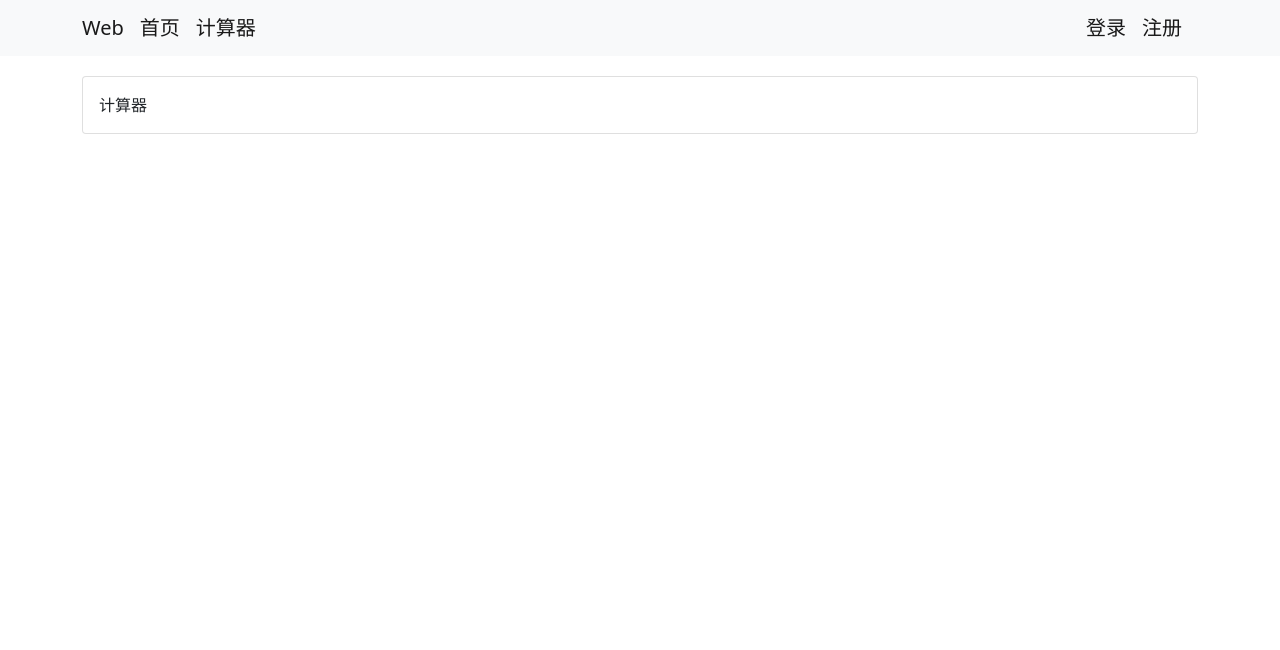
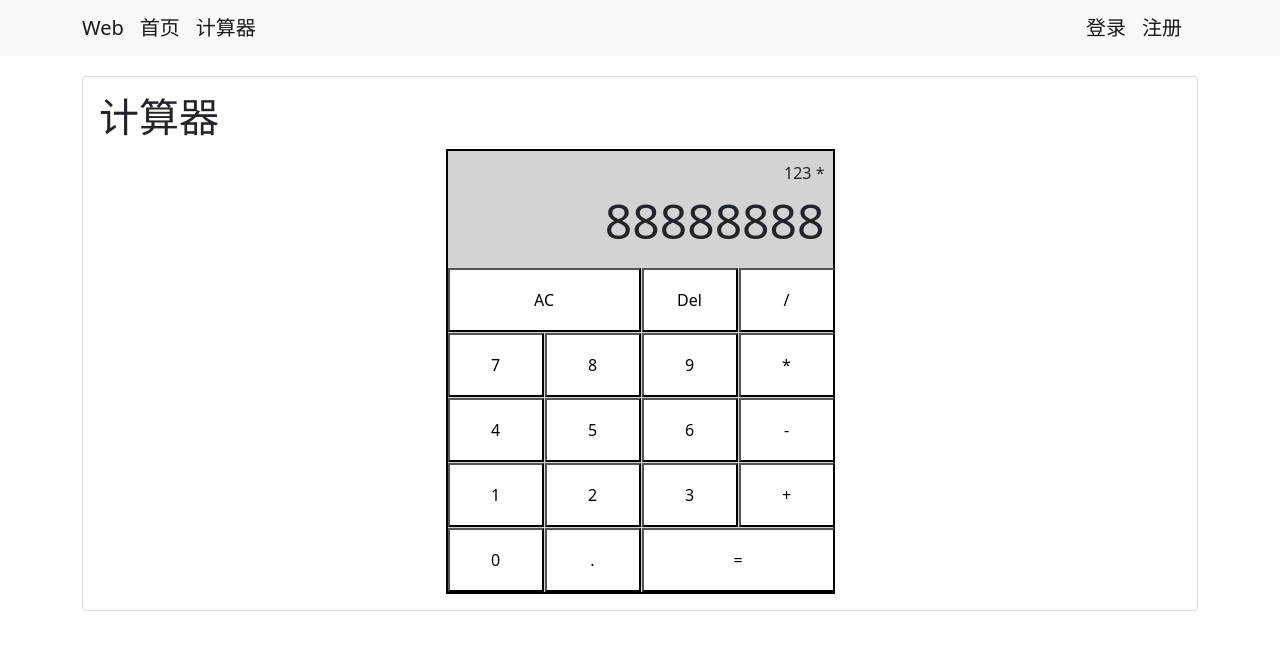
Before and after one commit to Swiftie13st/React_Calculator, a React (Create React App) app: page /calculator in a window 1280 px wide. Shown: the top 650 px of the page. Built offline with nearby package versions, Linux system fonts and the light colour scheme.

Commit message:
create general interface

```diff
--- a/src/components/content/calculator.jsx
+++ b/src/components/content/calculator.jsx
@@ -1,13 +1,39 @@
-import React, { Component } from 'react';
+import React, { Component } from "react";
 import Base from "./base";
 
 class Calculator extends Component {
-    state = {  }
-    render() {
-        return (
-            <Base>计算器</Base>
-        );
-    }
+  state = {};
+  render() {
+    return (
+      <Base>
+        <h1>计算器</h1>
+        <div className="calculator">
+          <div className="output">
+            <div className="last-output">123 *</div>
+            <div className="current-output">88888888</div>
+          </div>
+          <button className="button-ac">AC</button>
+          <button>Del</button>
+          <button>/</button>
+          <button>7</button>
+          <button>8</button>
+          <button>9</button>
+          <button>*</button>
+          <button>4</button>
+          <button>5</button>
+          <button>6</button>
+          <button>-</button>
+          <button>1</button>
+          <button>2</button>
+          <button>3</button>
+          <button>+</button>
+          <button>0</button>
+          <button>.</button>
+          <button className="button-equal">=</button>
+        </div>
+      </Base>
+    );
+  }
 }
 
 export default Calculator;
--- a/src/index.css
+++ b/src/index.css
@@ -1,13 +1,63 @@
 body {
   margin: 0;
-  font-family: -apple-system, BlinkMacSystemFont, 'Segoe UI', 'Roboto', 'Oxygen',
-    'Ubuntu', 'Cantarell', 'Fira Sans', 'Droid Sans', 'Helvetica Neue',
+  font-family: -apple-system, BlinkMacSystemFont, "Segoe UI", "Roboto", "Oxygen",
+    "Ubuntu", "Cantarell", "Fira Sans", "Droid Sans", "Helvetica Neue",
     sans-serif;
   -webkit-font-smoothing: antialiased;
   -moz-osx-font-smoothing: grayscale;
 }
-
+* {
+  box-sizing: border-box;
+}
 code {
-  font-family: source-code-pro, Menlo, Monaco, Consolas, 'Courier New',
+  font-family: source-code-pro, Menlo, Monaco, Consolas, "Courier New",
     monospace;
 }
+
+.calculator {
+  box-sizing: border-box;
+  display: grid;
+  grid-template-columns: repeat(4, 6rem);
+  grid-template-rows: minmax(6rem, auto) repeat(5, 4rem);
+  gap: 1px;
+  background-color: lightgray;
+  width: calc(24rem + 5px);
+  margin: 0 auto;
+  border: 2px solid black;
+}
+
+.output {
+  grid-column: 1 / span 4;
+  display: flex;
+  flex-direction: column;
+  align-items: flex-end;
+  justify-content: space-around;
+  padding: 10px;
+  word-wrap: break-word;
+  word-break: break-all;
+}
+
+.last-output {
+  grid-column: 1 / span 4;
+  font-weight: lighter;
+  font-size: 1rem;
+}
+.current-output {
+  font-size: 3rem;
+
+}
+.button-equal {
+  grid-column: 3 / span 2;
+}
+
+.button-ac {
+  grid-column: 1 / span 2;
+}
+
+.calculator > button {
+  background-color: white;
+}
+
+.calculator > button:hover {
+  background-color: #dfd7d7;
+}
```
